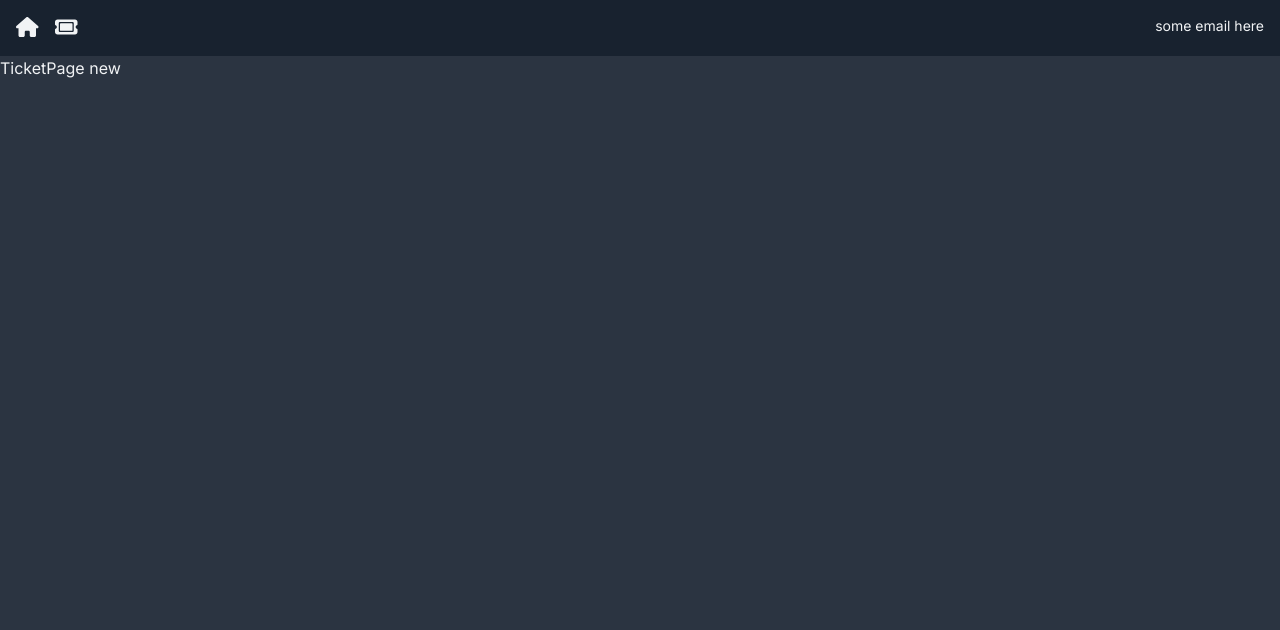
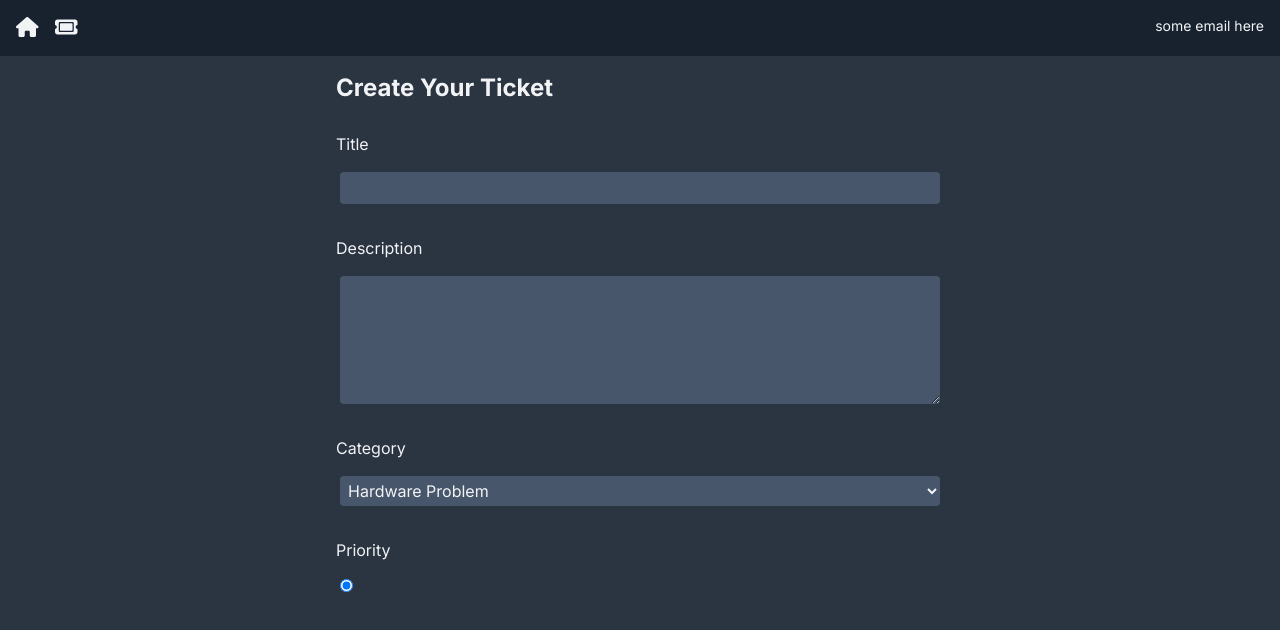
Before and after one commit to Tfauves/TicketingApp, a Next.js app: page /ticketPage/new in a window 1280 px wide. Shown: the top 630 px of the page. Built offline with nearby package versions, Linux system fonts and the light colour scheme.

Commit message:
create ticket form and db connect

```diff
--- /dev/null
+++ b/app/(components)/TicketForm.jsx
@@ -0,0 +1,82 @@
+"use client";
+import { useRouter } from "next/navigation";
+import React, { useState } from "react";
+
+const TicketForm = () => {
+  const handleChange = (e) => {
+    const value = e.target.value;
+    const name = e.target.name;
+
+    setFormData((prevState) => ({
+      ...prevState,
+      [name]: value,
+    }));
+  };
+
+  const handleSubmit = () => {
+    console.log("submitted");
+  };
+
+  const startingTicketData = {
+    title: "",
+    description: "",
+    priority: 1,
+    progress: 0,
+    status: "not started",
+    category: "Hardware Problem",
+  };
+
+  const [formData, setFormData] = useState(startingTicketData);
+  return (
+    <div className="flex justify-center">
+      <form
+        className="flex flex-col gap-3 w-1/2"
+        method="post"
+        onSubmit={handleSubmit}
+      >
+        <h3>Create Your Ticket</h3>
+        <label>Title</label>
+        <input
+          id="title"
+          name="title"
+          type="text"
+          onChange={handleChange}
+          required={true}
+          value={formData.title}
+        />
+        <label>Description</label>
+        <textarea
+          id="description"
+          name="description"
+          onChange={handleChange}
+          required={true}
+          value={formData.description}
+          rows="5"
+        />
+        <label>Category</label>
+        <select
+          name="category"
+          value={formData.category}
+          onChange={handleChange}
+        >
+          <option value="Hardware Problem">Hardware Problem</option>
+          <option value="Software Problem">Software Problem</option>
+          <option value="Project">Project</option>
+        </select>
+        <label>Priority</label>
+        <div>
+          <input
+            id="priority-1"
+            name="priority"
+            type="radio"
+            onChange={handleChange}
+            value={1}
+            checked={formData.priority == 1}
+          />
+        </div>
+      </form>
+    </div>
+  );
+};
+
+export default TicketForm;
--- /dev/null
+++ b/app/(models)/Ticket.js
@@ -0,0 +1,21 @@
+import mongoose, { Schema } from "mongoose";
+
+mongoose.connect(process.env.MONGODB_URI);
+mongoose.Promise = global.Promise;
+
+const ticketSchema = new Schema(
+  {
+    title: String,
+    description: String,
+    category: String,
+    priority: Number,
+    progress: Number,
+    status: String,
+    active: Boolean,
+  },
+  {
+    timestamps: true,
+  }
+);
+
+const Ticket = mongoose.models.Ticket || mongoose.model("Ticket", ticketSchema);
--- /dev/null
+++ b/app/api/route.js
@@ -0,0 +1,14 @@
+import Ticket from "../(models)/Ticket";
+import { NextResponse } from "next/server";
+
+export async function POST(req) {
+  try {
+    const body = await req.json();
+    const ticketData = body.formData;
+    await Ticket.create(ticketData);
+
+    return NextResponse.json({ message: "Ticket Created" }, { status: 201 });
+  } catch (error) {
+    return NextResponse.json({ message: "Error", error }, { statue: 500 });
+  }
+}
--- a/app/globals.css
+++ b/app/globals.css
@@ -25,6 +25,20 @@
   p {
     @apply text-sm text-default-text;
   }
+
+  form {
+    @apply rounded-xl p-4;
+  }
+
+  label {
+    @apply mt-4;
+  }
+
+  input,
+  select,
+  textarea {
+    @apply m-1 rounded bg-card p-1;
+  }
 }
 
 @layer components {
--- a/app/ticketPage/[id]/page.jsx
+++ b/app/ticketPage/[id]/page.jsx
@@ -1,5 +1,11 @@
+import TicketForm from "@/app/(components)/TicketForm";
+
 const TicketPage = ({ params }) => {
-  return <div>TicketPage {params.id}</div>;
+  return (
+    <div>
+      <TicketForm />
+    </div>
+  );
 };
 
 export default TicketPage;
--- a/package.json
+++ b/package.json
@@ -14,6 +14,8 @@
     "autoprefixer": "10.4.16",
     "eslint": "8.56.0",
     "eslint-config-next": "14.0.4",
+    "mongodb": "^6.3.0",
+    "mongoose": "^8.0.3",
     "next": "14.0.4",
     "postcss": "8.4.32",
     "react": "18.2.0",
```
Also changed, not shown: 1 other file (tests, documents, lock files or other folders).
